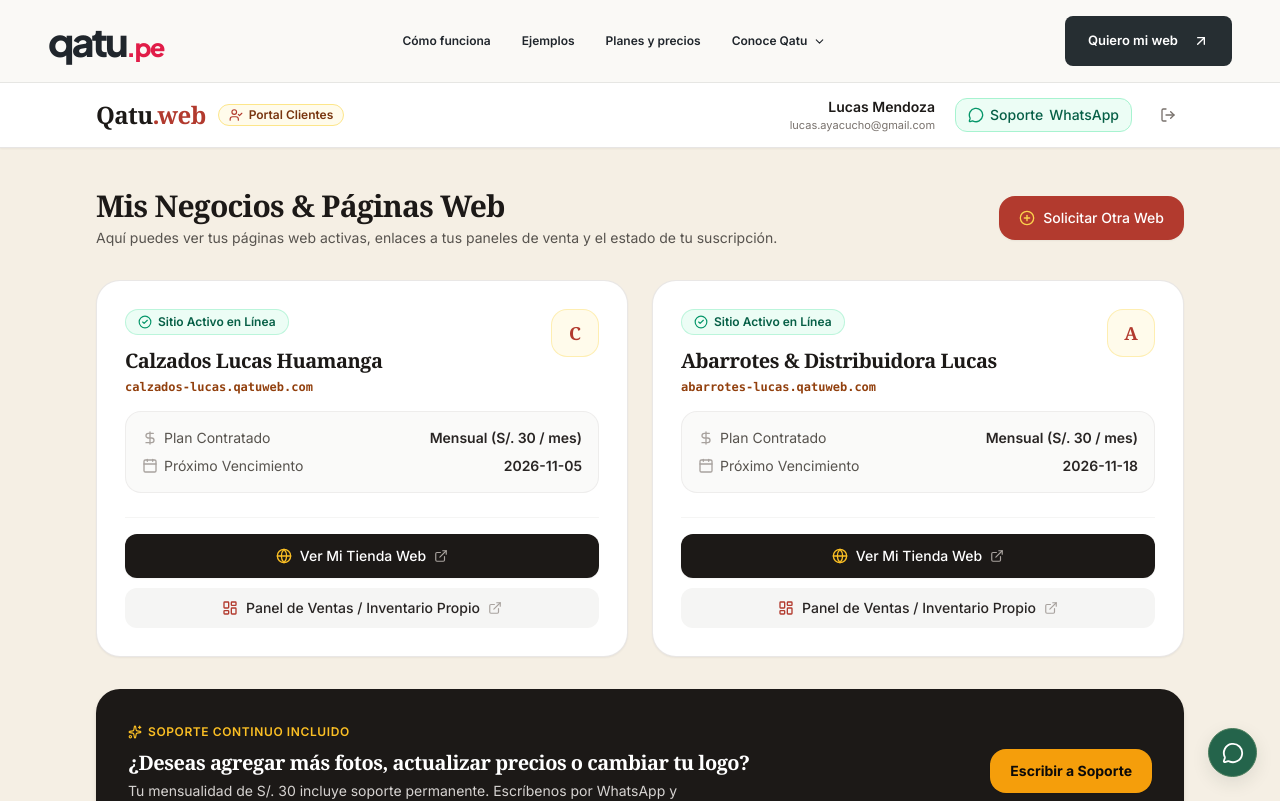
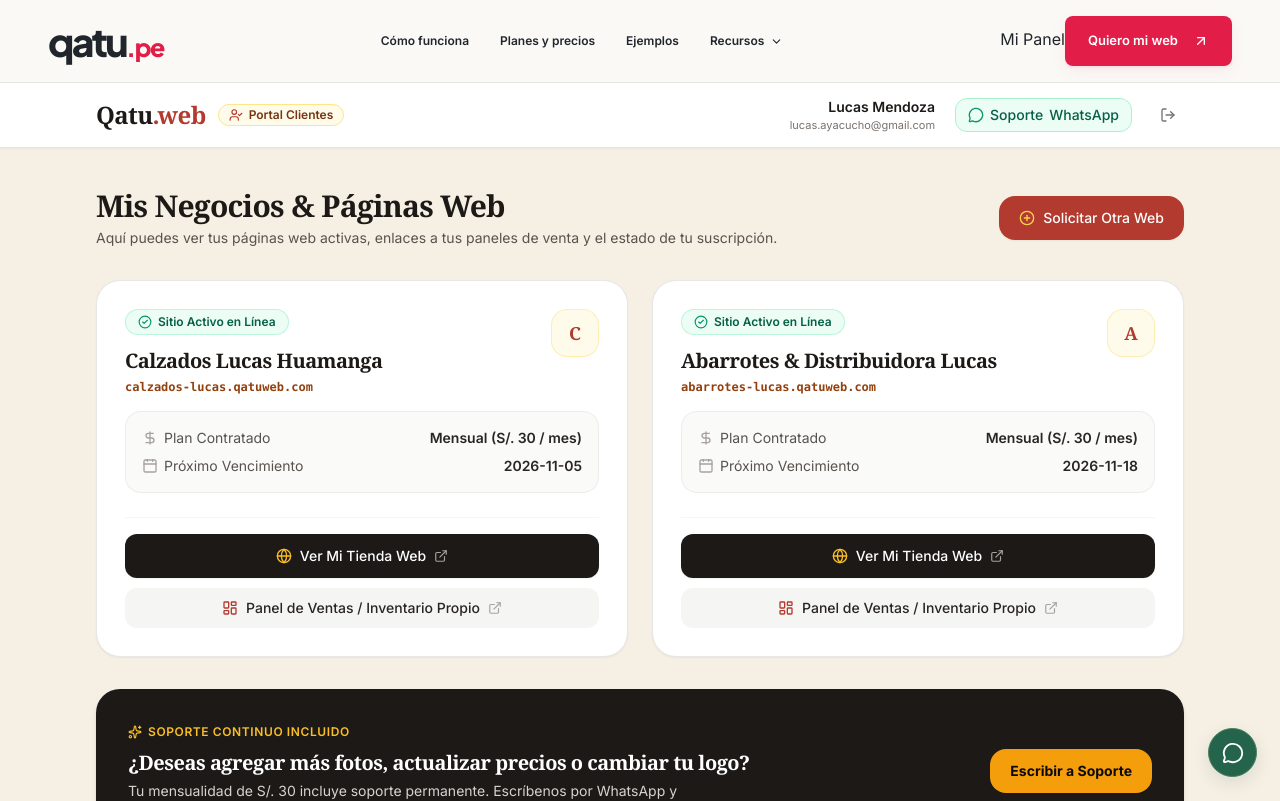
Before and after one commit to radogpk/qatuweb, a Next.js app: page /portal in a window 1280 px wide. Shown: the top 801 px of the page. Built offline with nearby package versions, Linux system fonts and the light colour scheme.

Commit message:
feat(navigation): link login in navbar and wrap portal in suspense boundary

```diff
--- a/src/app/portal/page.tsx
+++ b/src/app/portal/page.tsx
@@ -1,6 +1,6 @@
 'use client';
 
-import React, { useState, useEffect } from 'react';
+import React, { useState, useEffect, Suspense } from 'react';
 import { useSearchParams } from 'next/navigation';
 import { Business, ServiceRequest } from '@/types/panel';
 import { panelService } from '@/lib/services/panel.service';
@@ -9,7 +9,7 @@ import { ClientBusinessCard } from '@/components/portal/ClientBusinessCard';
 import { RequestServiceModal } from '@/components/portal/RequestServiceModal';
 import { Sparkles, PlusCircle, Store, Zap } from 'lucide-react';
 
-export default function PortalPage() {
+function PortalContent() {
   const searchParams = useSearchParams();
   const queryUser = searchParams.get('user');
 
@@ -144,3 +144,17 @@ export default function PortalPage() {
     </div>
   );
 }
+
+export default function PortalPage() {
+  return (
+    <Suspense
+      fallback={
+        <div className="min-h-screen flex items-center justify-center bg-[#F5EFE4] text-stone-600 text-sm">
+          Cargando Portal de Clientes...
+        </div>
+      }
+    >
+      <PortalContent />
+    </Suspense>
+  );
+}
--- a/src/components/layout/Navbar.tsx
+++ b/src/components/layout/Navbar.tsx
@@ -8,8 +8,8 @@ import { getWhatsAppUrl } from "@/lib/config/site";
 
 const primaryLinks = [
   { href: "/#como-funciona", label: "Cómo funciona" },
+  { href: "/planes", label: "Planes y precios" },
   { href: "/#ejemplos", label: "Ejemplos" },
-  { href: "/planes", label: "Planes y precios" },
 ];
 const secondaryLinks = [
   { href: "/directorio", label: "Directorio de negocios" },
@@ -88,7 +88,7 @@ export function Navbar() {
               aria-controls="community-navigation"
               onClick={() => setCommunityOpen(!communityOpen)}
             >
-              Conoce Qatu <ChevronDown size={13} />
+              Recursos <ChevronDown size={13} />
             </button>
             {communityOpen && (
               <div className="community-dropdown" id="community-navigation">
@@ -102,14 +102,19 @@ export function Navbar() {
             )}
           </div>
         </nav>
+        <div className="nav-actions-group">
+          <Link href="/login" className="nav-login-link">
+            Mi Panel
+          </Link>
           <a
-          className="marketing-button button-dark nav-primary-action"
+            className="marketing-button button-brand nav-primary-action"
             href={getWhatsAppUrl()}
             target="_blank"
             rel="noopener noreferrer"
           >
             Quiero mi web <ArrowUpRight size={16} />
           </a>
+        </div>
         <button
           type="button"
           ref={mobileButton}
@@ -134,6 +139,10 @@ export function Navbar() {
               <ArrowUpRight size={15} />
             </Link>
           ))}
+          <Link href="/login" onClick={closeMenus}>
+            Mi Panel (Clientes / Admin)
+            <ArrowUpRight size={15} />
+          </Link>
           <a
             className="marketing-button button-brand"
             href={getWhatsAppUrl()}
```
Lines whose indentation alone changed are shown as unchanged.
